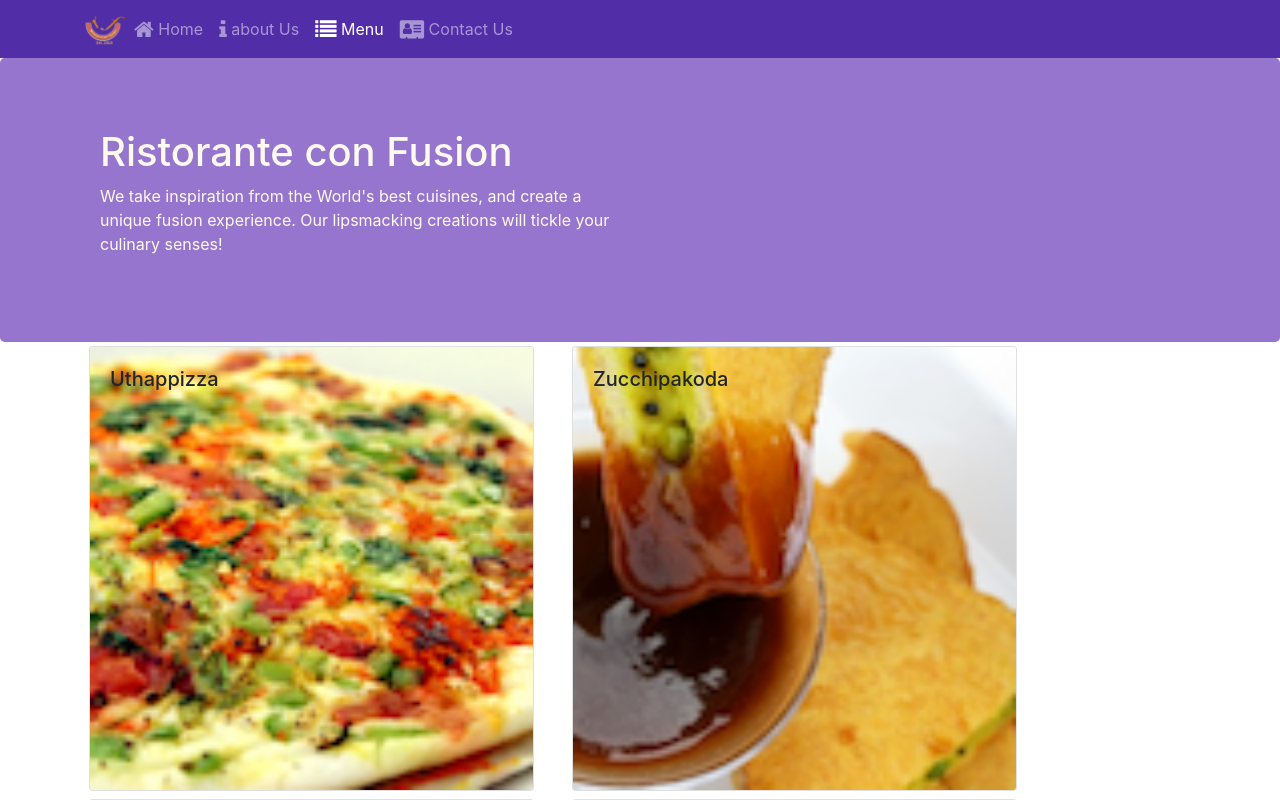
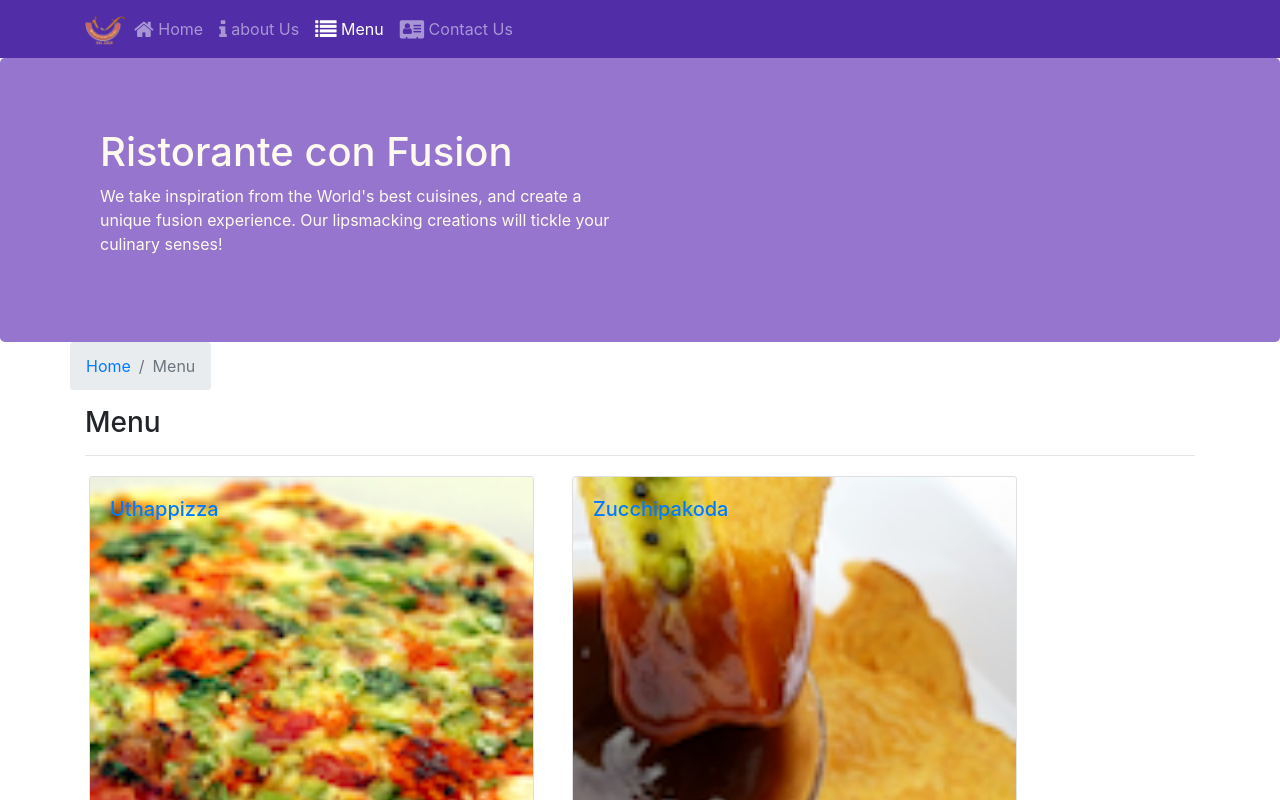
Before and after one commit to Shirleyxuemeili/reactApp, a React (Create React App) app: page /menu in a window 1280 px wide. Shown: the top 800 px of the page. Built offline with nearby package versions, Linux system fonts and the light colour scheme.

Commit message:
single page application part 2

```diff
--- a/src/components/ContactComponent.js
+++ b/src/components/ContactComponent.js
@@ -1,8 +1,20 @@
 import React from 'react';
+import { Breadcrumb, BreadcrumbItem } from 'reactstrap';
+import { Link } from 'react-router-dom';
 
 function Contact(props) {
     return(
         <div className="container">
+            <div className="row">
+                <Breadcrumb>
+                    <BreadcrumbItem><Link to='/home'>Home</Link></BreadcrumbItem>
+                    <BreadcrumbItem active>Contact Us</BreadcrumbItem>
+                </Breadcrumb>
+                <div className="col-12">
+                    <h3>Contact Us</h3>
+                    <hr />
+                </div>
+            </div>
             <div className="row row-content">
                 <div className="col-12">
                 <h3>Location Information</h3>
--- a/src/components/DishdetailComponent.js
+++ b/src/components/DishdetailComponent.js
@@ -1,5 +1,6 @@
 import React from 'react';
-import { Card, CardImg, CardBody, CardText, CardTitle} from 'reactstrap';
+import { Card, CardImg, CardBody, CardText, CardTitle, Breadcrumb, BreadcrumbItem } from 'reactstrap';
+import { Link } from 'react-router-dom';
 
     function RenderDish({dish}) {
 
@@ -39,8 +40,7 @@
 
     const DishDetail = (props) => {
 
-        const dish = props.dish;
-        if(dish == null){
+        if(props.dish == null){
             return(
                 <div></div>
             );
@@ -48,9 +48,19 @@
         else{
             return (
                 <div className="container">
+                    <div className="row">
+                        <Breadcrumb>
+                            <BreadcrumbItem><Link to='/menu'>Home</Link></BreadcrumbItem>
+                            <BreadcrumbItem active>{props.dish.name}</BreadcrumbItem>
+                        </Breadcrumb>
+                        <div className="col-12">
+                            <h3>{props.dish.name}</h3>
+                            <hr />
+                        </div>
+                    </div>
                     <div class="row">
-                        <RenderDish dish={dish} />
-                        <RenderComments comments={dish.comments} />
+                        <RenderDish dish={props.dish} />
+                        <RenderComments comments={props.comments} />
                     </div>
                 </div>
 
--- a/src/components/MainComponent.js
+++ b/src/components/MainComponent.js
@@ -35,14 +35,23 @@
              />
             );
         }
+
+        const DishWithId = ({ match }) => {
+            return (
+                <DishDetail dish={this.state.dishes.filter((dish) => dish.id === parseInt(match.params.dishId,10))[0]}
+                comments={this.state.comments.filter((comment) => comment.dishId === parseInt(match.params.dishId,10))} />
+            );
+        }
+
         return(
             <div>
                 <Header />
                 <Switch>
-                    <Route path='/home' component={HomePage} />
-                    <Route exact path='/menu' component={() => <Menu dishes={this.state.dishes} />} />
-                    <Route exact path='/aboutus' component={() => <About leaders={this.state.leaders} />} />
-                    <Route exact path='/contactus' component={Contact} />
+                    <Route path="/home" component={HomePage} />
+                    <Route exact path="/menu" component={() => <Menu dishes={this.state.dishes} />} />
+                    <Route path="/menu/:dishId" component={DishWithId} />
+                    <Route exact path="/aboutus" component={() => <About leaders={this.state.leaders} />} />
+                    <Route exact path="/contactus" component={Contact} />
                     <Redirect to='/home' />
                 </Switch>
                 <Footer />
--- a/src/components/MenuComponent.js
+++ b/src/components/MenuComponent.js
@@ -1,13 +1,16 @@
 import React from 'react';
-import { Card, CardImg, CardImgOverlay, CardText, CardBody, CardTitle } from 'reactstrap';
+import { Card, CardImg, CardImgOverlay, CardTitle, Breadcrumb, BreadcrumbItem } from 'reactstrap';
+import { Link } from 'react-router-dom';
 
     function RenderMenuItem({ dish, onClick }) {
         return (
-                <Card onClick={() => onClick(dish.id)}>
+                <Card>
+                    <Link to={`/menu/${dish.id}`} >
                     <CardImg width="100%" src={dish.image} alt={dish.name} />
                     <CardImgOverlay>
                         <CardTitle>{dish.name}</CardTitle>
                     </CardImgOverlay>
+                    </Link>
                 </Card>
         );
     }
@@ -17,13 +20,23 @@
         const menu = props.dishes.map((dish) => {
             return (
                 <div key={dish.id} className="col-12 col-md-5 m-1">
-                    <RenderMenuItem dish={dish} onClick={props.onClick} />
+                    <RenderMenuItem dish={dish} />
                 </div>
             );
         });
 
         return (
             <div className="container">
+                <div className="row">
+                    <Breadcrumb>
+                        <BreadcrumbItem><Link to='/home'>Home</Link></BreadcrumbItem>
+                        <BreadcrumbItem active>Menu</BreadcrumbItem>
+                    </Breadcrumb>
+                    <div className="col-12">
+                        <h3>Menu</h3>
+                        <hr />
+                    </div>
+                </div>
                 <div className="row">
                     {menu}
                 </div>
```
